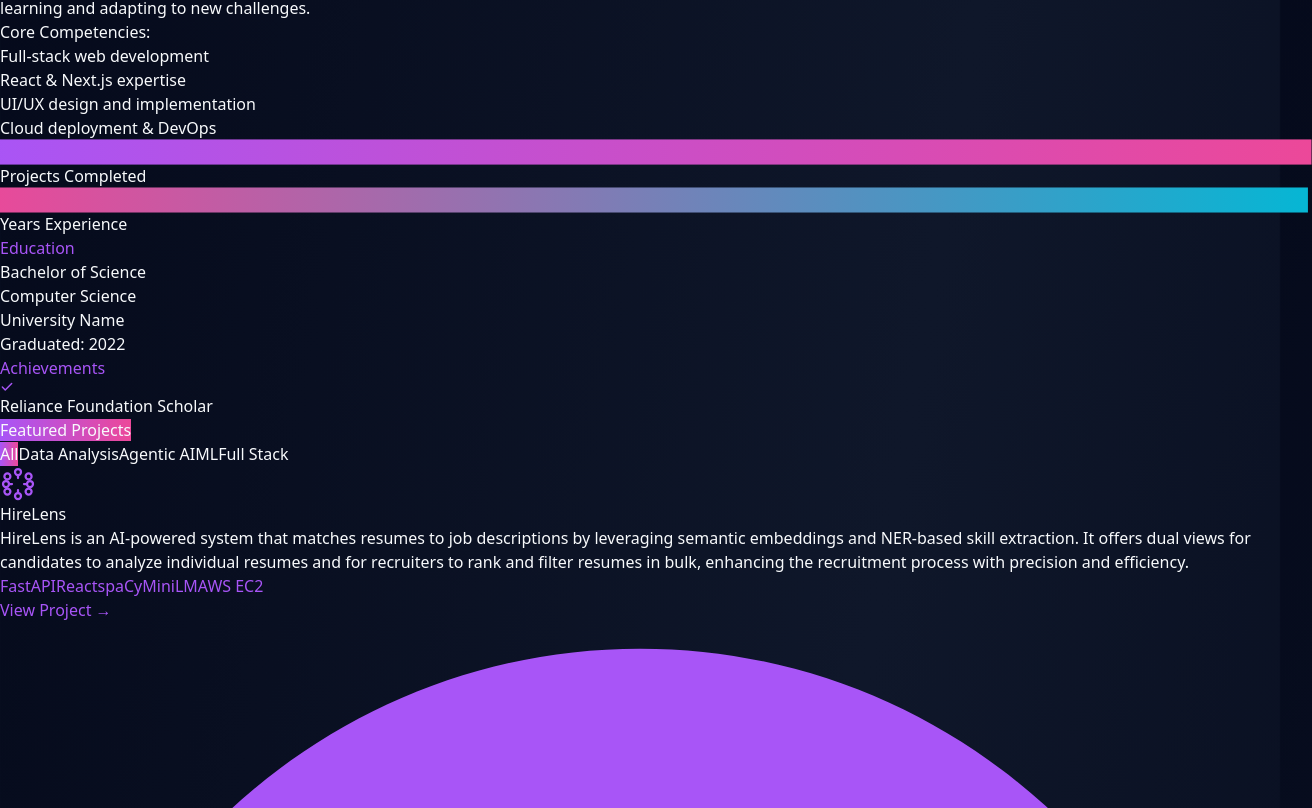
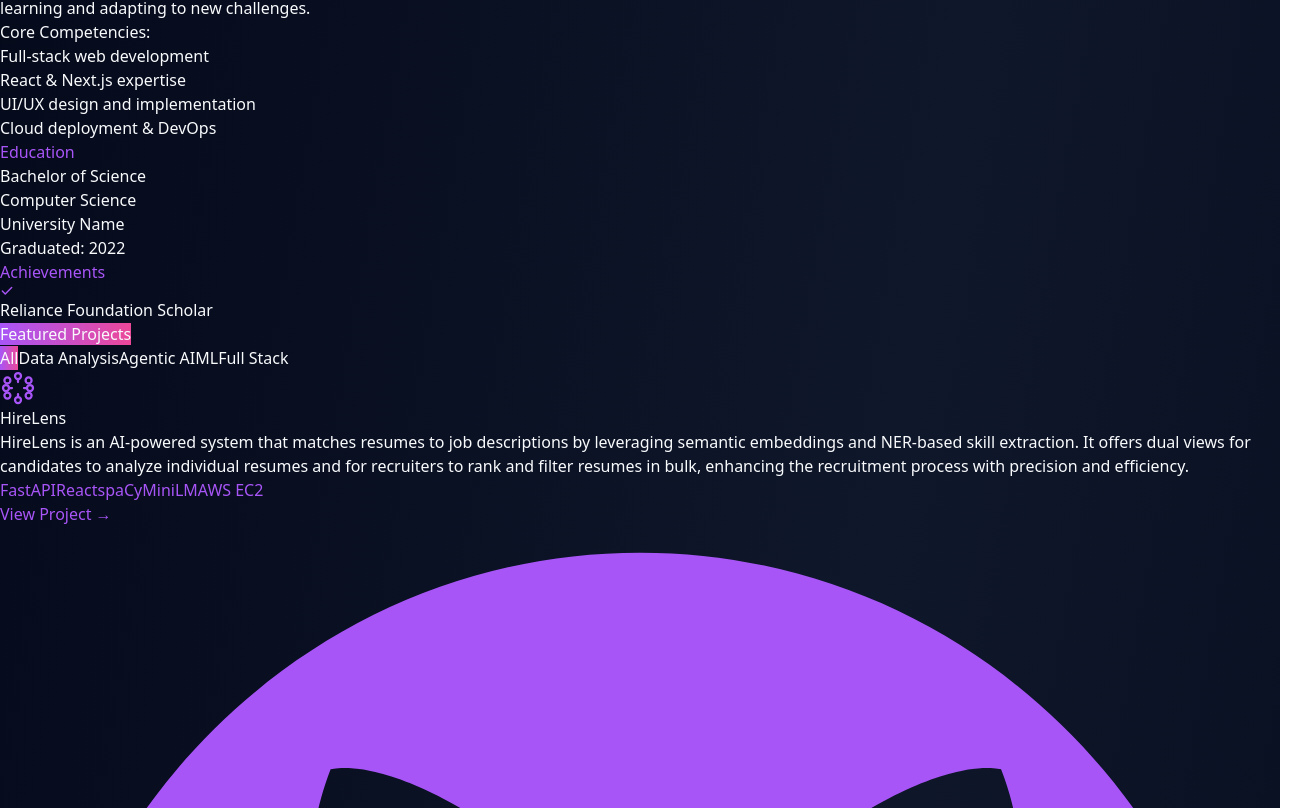
Before and after one commit to Akshats-git/Portfolio, a Next.js app: page / in a window 1280 px wide. Shown: the part 1772-2580 px from the top of the page, 1312 px wide, since content can reach past the window. Built offline with nearby package versions, Linux system fonts and the light colour scheme.

Commit message:
refactor: update stats section to cards layout in About component

```diff
--- a/src/components/About.tsx
+++ b/src/components/About.tsx
@@ -89,35 +89,11 @@ const About = () => {
             </div>
           </motion.div>
 
-          {/* Right - Stats */}
+          {/* Right - Cards */}
           <motion.div
             variants={itemVariants}
-            className="grid grid-cols-2 gap-6"
+            className="flex flex-col gap-6"
           >
-            <div className="bg-slate-800/50 border border-slate-700 rounded-lg p-8 text-center transition-colors" style={{ borderColor: theme.primary }}>
-              <motion.div
-                animate={{ scale: [1, 1.05, 1] }}
-                transition={{ duration: 2, repeat: Infinity }}
-                className="text-4xl font-bold bg-clip-text text-transparent mb-2"
-                style={{ backgroundImage: `linear-gradient(to right, ${theme.primary}, ${theme.secondary})` }}
-              >
-                50+
-              </motion.div>
-              <p className="text-slate-400">Projects Completed</p>
-            </div>
-
-            <div className="bg-slate-800/50 border border-slate-700 rounded-lg p-8 text-center transition-colors" style={{ borderColor: theme.primary }}>
-              <motion.div
-                animate={{ scale: [1, 1.05, 1] }}
-                transition={{ duration: 2, repeat: Infinity, delay: 0.2 }}
-                className="text-4xl font-bold bg-clip-text text-transparent mb-2"
-                style={{ backgroundImage: `linear-gradient(to right, ${theme.secondary}, ${theme.accent})` }}
-              >
-                5+
-              </motion.div>
-              <p className="text-slate-400">Years Experience</p>
-            </div>
-
             <div className="bg-slate-800/50 border border-slate-700 rounded-lg p-8 transition-colors" style={{ borderColor: theme.primary }}>
               <h3 className="text-lg font-semibold text-slate-200 mb-3" style={{ color: theme.primary }}>Education</h3>
               <p className="text-slate-300 font-medium mb-1">Bachelor of Science</p>
```
